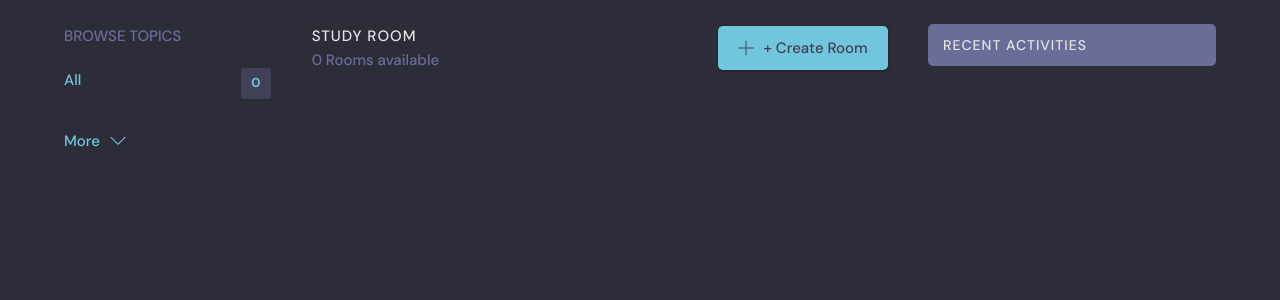
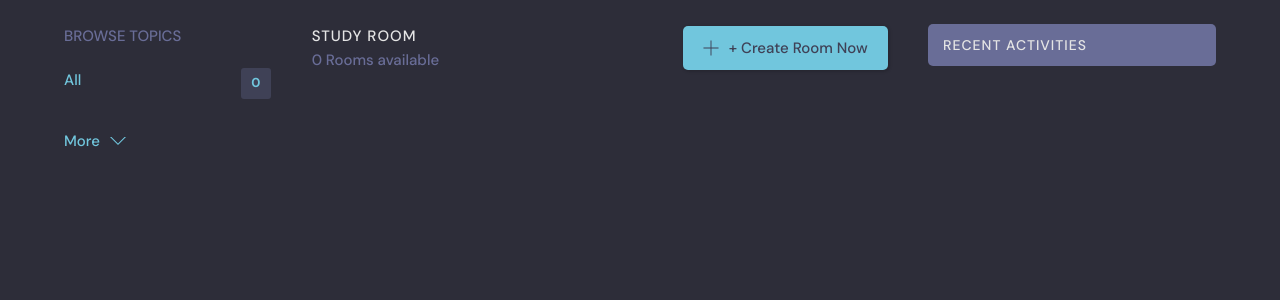
Before and after one commit to tanvi3781/StudyBud, a Django app: page / in a window 1280 px wide. Shown: the part 76-376 px from the top of the page. Run offline with Django 5.2, Linux system fonts and the light colour scheme; data that the repository does not hold is empty.

Commit message:
Checking EC2

```diff
--- a/base/templates/base/home.html
+++ b/base/templates/base/home.html
@@ -42,7 +42,7 @@
                   d="M16.943 0.943h-1.885v14.115h-14.115v1.885h14.115v14.115h1.885v-14.115h14.115v-1.885h-14.115v-14.115z"
                 ></path>
               </svg>
-              + Create Room
+              + Create Room Now
             </a>
           </div>
 
--- a/frontend/src/pages/Home.jsx
+++ b/frontend/src/pages/Home.jsx
@@ -91,7 +91,7 @@ function Home() {
                 className="btn btn--main"
                 to="/create-room"
               >
-                + Create Room
+                + Create Room Now
               </Link>
 
             </div>
```
